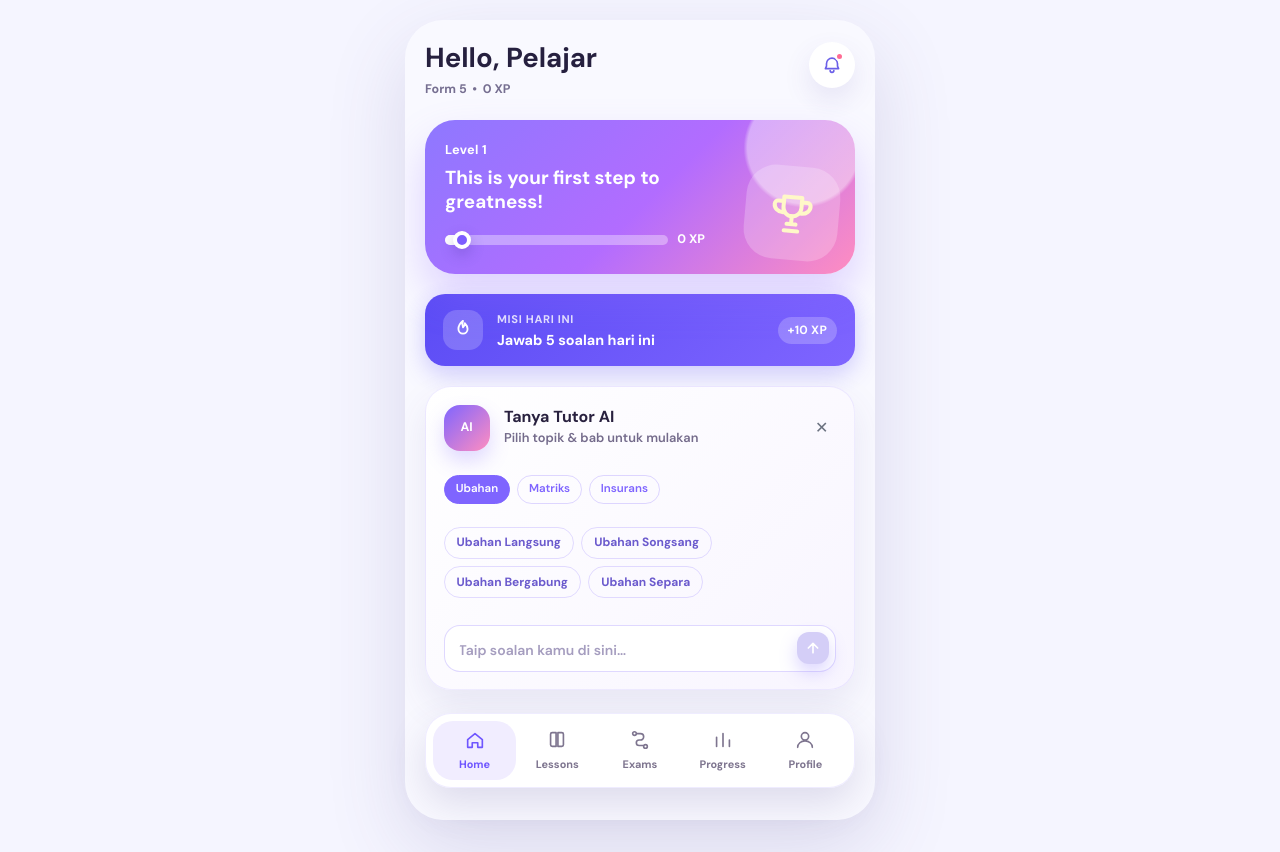
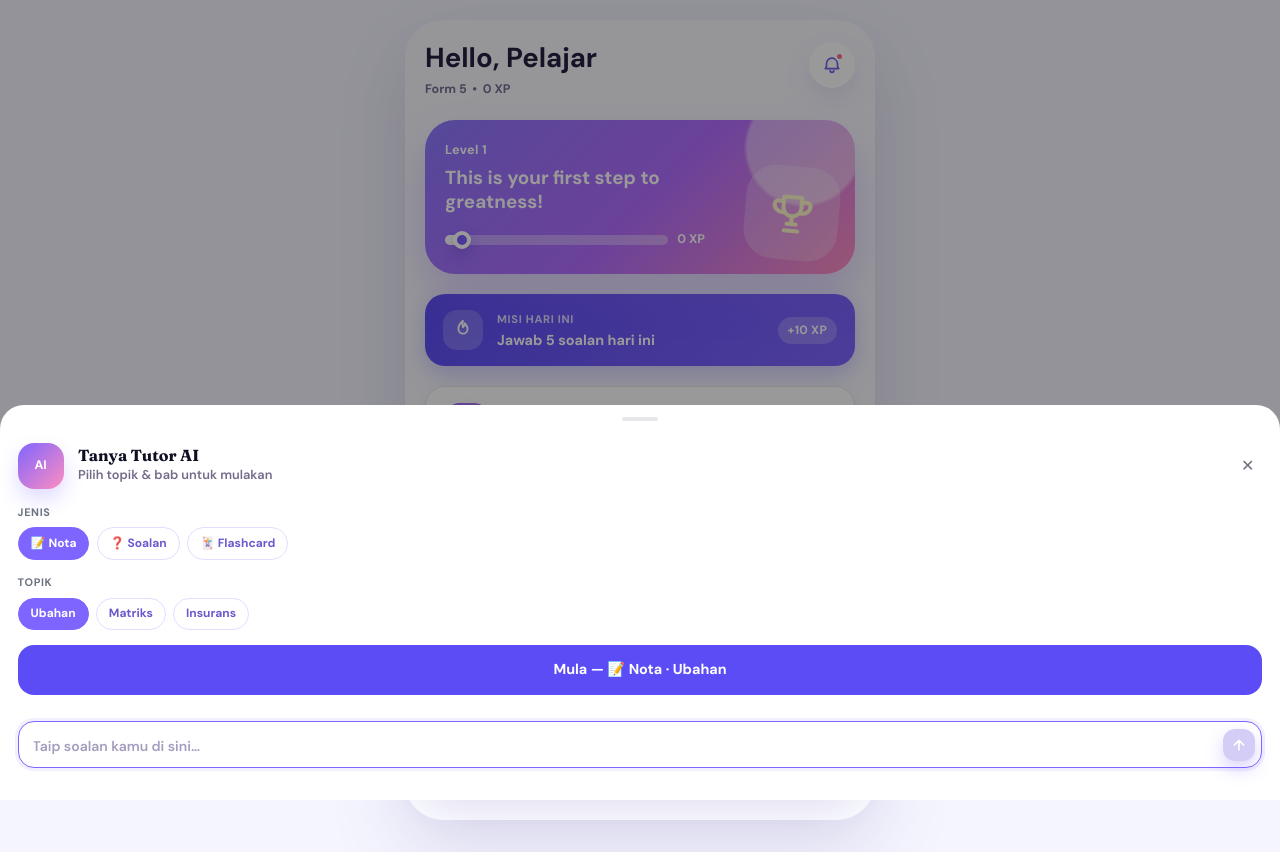
Before and after one commit to haziqhalifi/StudyLah, a Next.js app in the folder frontend/: page / in a window 1280 px wide. Both pictures are taken after a click on the button "Buka Cikgu AI". Built offline with nearby package versions, Linux system fonts and the light colour scheme.

Commit message:
feat: implement AI chat functionality with responsive design and improved user interaction

```diff
--- a/frontend/app/page.tsx
+++ b/frontend/app/page.tsx
@@ -46,6 +46,7 @@ function HomeDashboard() {
   const [userId, setUserId] = useState("guest");
   const [chatOpen, setChatOpen] = useState(false);
   const [chatInitialMsg, setChatInitialMsg] = useState<string | undefined>();
+  const [aiSheetOpen, setAiSheetOpen] = useState(false);
   const [topics, setTopics] = useState<TopicStats[]>([]);
   const [chatContext, setChatContext] = useState<LearningContext>({
     topicId: "ubahan",
@@ -93,8 +94,13 @@ function HomeDashboard() {
         <LevelProgressCard />
         <DailyMissionCard />
         <WeakTopicCard topics={topics} />
-        <AIChatCard onOpen={openChat} />
+        <AIChatCard onOpenSheet={() => setAiSheetOpen(true)} />
       </section>
+      <AIChatSheet
+        open={aiSheetOpen}
+        onClose={() => setAiSheetOpen(false)}
+        onOpen={openChat}
+      />
       <StudyBuddyChat
         userId={userId}
         isOpen={chatOpen}
@@ -264,8 +270,8 @@ function WeakTopicCard({ topics }: { topics: TopicStats[] }) {
           </div>
           <span className="weak-topic-pct">{pct}% tepat</span>
         </div>
+        <span className="weak-topic-cta">Ulangkaji sekarang — +10 XP</span>
       </div>
-      <span className="weak-topic-cta">Ulangkaji sekarang — +10 XP</span>
     </button>
   );
 }
@@ -288,23 +294,72 @@ const TOPICS = {
 type TopicKey = keyof typeof TOPICS;
 
 
-function AIChatCard({ onOpen }: { onOpen: (topicKey: string, msg?: string) => void }) {
-  const [expanded, setExpanded] = useState(false);
+function AIChatCard({ onOpenSheet }: { onOpenSheet: () => void }) {
+  return (
+    <button
+      type="button"
+      className="ai-chat-collapsed"
+      onClick={onOpenSheet}
+      aria-label="Buka Cikgu AI"
+    >
+      <div className="ai-chat-avatar" aria-hidden="true">AI</div>
+      <div className="ai-chat-collapsed-text">
+        <p className="ai-chat-collapsed-title">Keliru dengan soalan? Tanya je.</p>
+        <p className="ai-chat-collapsed-sub">Cikgu AI sedia membantu</p>
+      </div>
+      <span className="ai-chat-collapsed-arrow" aria-hidden="true">›</span>
+    </button>
+  );
+}
+
+function AIChatSheet({
+  open,
+  onClose,
+  onOpen,
+}: {
+  open: boolean;
+  onClose: () => void;
+  onOpen: (topicKey: string, msg?: string) => void;
+}) {
   const [selectedTopic, setSelectedTopic] = useState<TopicKey>("ubahan");
+  const [selectedMode, setSelectedMode] = useState<"notes" | "questions" | "flashcard">("notes");
   const [draft, setDraft] = useState("");
   const inputRef = useRef<HTMLTextAreaElement>(null);
-  const topic = TOPICS[selectedTopic];
 
-  const topicChips = topic.subtopics.map((sub) => ({
-    label: sub,
-    message: `Terangkan ${sub} dengan contoh soalan SPM`,
-  }));
+  const MODE_CHIPS: { key: "notes" | "questions" | "flashcard"; label: string; emoji: string }[] = [
+    { key: "notes", label: "Nota", emoji: "📝" },
+    { key: "questions", label: "Soalan", emoji: "❓" },
+    { key: "flashcard", label: "Flashcard", emoji: "🃏" },
+  ];
+
+  const TOPIC_CHIPS: { key: TopicKey; label: string }[] = [
+    { key: "ubahan", label: "Ubahan" },
+    { key: "matriks", label: "Matriks" },
+    { key: "insurans", label: "Insurans" },
+  ];
+
+  const MODE_PROMPT: Record<"notes" | "questions" | "flashcard", string> = {
+    notes: `Buat nota ringkas untuk topik ${TOPICS[selectedTopic].label} SPM`,
+    questions: `Bagi saya 3 soalan latihan SPM untuk topik ${TOPICS[selectedTopic].label}`,
+    flashcard: `Buat 3 flashcard soal-jawab untuk topik ${TOPICS[selectedTopic].label} SPM`,
+  };
+
+  useEffect(() => {
+    if (open) {
+      document.body.style.overflow = "hidden";
+      setTimeout(() => inputRef.current?.focus(), 300);
+    } else {
+      document.body.style.overflow = "";
+    }
+    return () => { document.body.style.overflow = ""; };
+  }, [open]);
 
   function handleSend() {
     const msg = draft.trim();
     if (!msg) return;
     setDraft("");
     if (inputRef.current) inputRef.current.style.height = "auto";
+    onClose();
     onOpen(selectedTopic, msg);
   }
 
@@ -321,26 +376,21 @@ function AIChatCard({ onOpen }: { onOpen: (topicKey: string, msg?: string) => vo
     e.target.style.height = `${Math.min(e.target.scrollHeight, 100)}px`;
   }
 
-  if (!expanded) {
   return (
-      <button
-        type="button"
-        className="ai-chat-collapsed"
-        onClick={() => setExpanded(true)}
-        aria-label="Buka Cikgu AI"
+    <>
+      <div
+        className={`ai-sheet-backdrop${open ? " ai-sheet-backdrop--open" : ""}`}
+        onClick={onClose}
+        aria-hidden="true"
+      />
+      <div
+        className={`ai-sheet${open ? " ai-sheet--open" : ""}`}
+        role="dialog"
+        aria-modal="true"
+        aria-label="Cikgu AI"
       >
-        <div className="ai-chat-avatar" aria-hidden="true">AI</div>
-        <div className="ai-chat-collapsed-text">
-          <p className="ai-chat-collapsed-title">Keliru dengan soalan? Tanya je.</p>
-          <p className="ai-chat-collapsed-sub">Cikgu AI sedia membantu</p>
-        </div>
-        <span className="ai-chat-collapsed-arrow" aria-hidden="true">›</span>
-      </button>
-    );
-  }
+        <div className="ai-sheet-handle" aria-hidden="true" />
 
-  return (
-    <section className="ai-chat-card" aria-label="AI tutor chat">
         <div className="ai-chat-header">
           <div className="ai-chat-avatar" aria-hidden="true">AI</div>
           <div className="ai-chat-header-text">
@@ -350,40 +400,52 @@ function AIChatCard({ onOpen }: { onOpen: (topicKey: string, msg?: string) => vo
           <button
             type="button"
             className="ai-chat-collapse-btn"
-          onClick={() => setExpanded(false)}
+            onClick={onClose}
             aria-label="Tutup Cikgu AI"
           >
             ✕
           </button>
         </div>
 
-      <div className="ai-topic-tabs" role="tablist" aria-label="Pilih topik">
-        {(Object.keys(TOPICS) as TopicKey[]).map((key) => (
+        <div className="ai-sheet-chip-group">
+          <p className="ai-sheet-chip-label">Jenis</p>
+          <div className="ai-chat-suggestions">
+            {MODE_CHIPS.map((m) => (
               <button
-            key={key}
+                key={m.key}
                 type="button"
-            role="tab"
-            aria-selected={selectedTopic === key}
-            className={`ai-topic-tab${selectedTopic === key ? " active" : ""}`}
-            onClick={() => setSelectedTopic(key)}
+                className={`ai-chat-chip${selectedMode === m.key ? " active" : ""}`}
+                onClick={() => setSelectedMode(m.key)}
               >
-            {TOPICS[key].label}
+                {m.emoji} {m.label}
               </button>
             ))}
           </div>
+        </div>
 
+        <div className="ai-sheet-chip-group">
+          <p className="ai-sheet-chip-label">Topik</p>
           <div className="ai-chat-suggestions">
-        {topicChips.map((chip) => (
+            {TOPIC_CHIPS.map((t) => (
               <button
-            key={chip.label}
+                key={t.key}
                 type="button"
-            className="ai-chat-chip"
-            onClick={() => onOpen(selectedTopic, chip.message)}
+                className={`ai-chat-chip${selectedTopic === t.key ? " active" : ""}`}
+                onClick={() => setSelectedTopic(t.key)}
               >
-            {chip.label}
+                {t.label}
               </button>
             ))}
           </div>
+        </div>
+
+        <button
+          type="button"
+          className="ai-sheet-go-btn"
+          onClick={() => { onClose(); onOpen(selectedTopic, MODE_PROMPT[selectedMode]); }}
+        >
+          Mula — {MODE_CHIPS.find(m => m.key === selectedMode)?.emoji} {MODE_CHIPS.find(m => m.key === selectedMode)?.label} · {TOPICS[selectedTopic].label}
+        </button>
 
         <div className="ai-chat-input-wrap">
           <textarea
@@ -407,7 +469,8 @@ function AIChatCard({ onOpen }: { onOpen: (topicKey: string, msg?: string) => vo
             </svg>
           </button>
         </div>
-    </section>
+      </div>
+    </>
   );
 }
 
```
Also changed, not shown: frontend/app/globals.css. Lines whose indentation alone changed are shown as unchanged.
